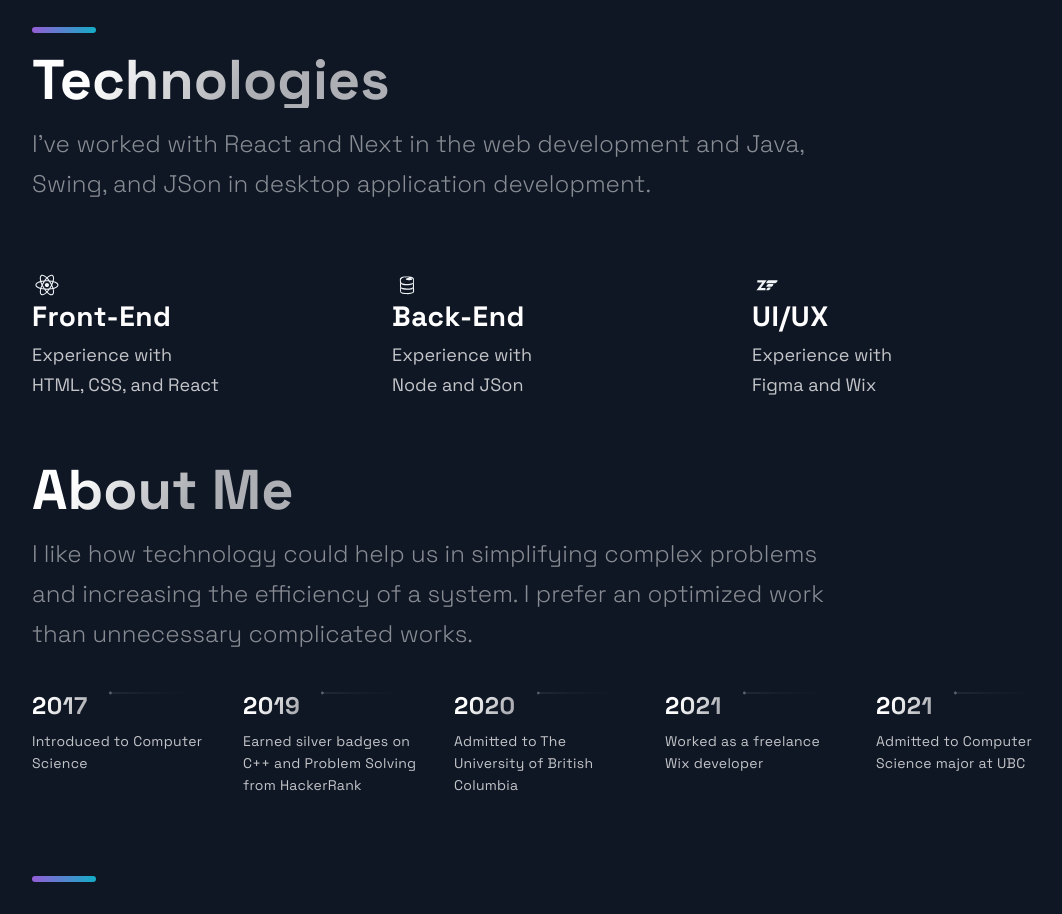
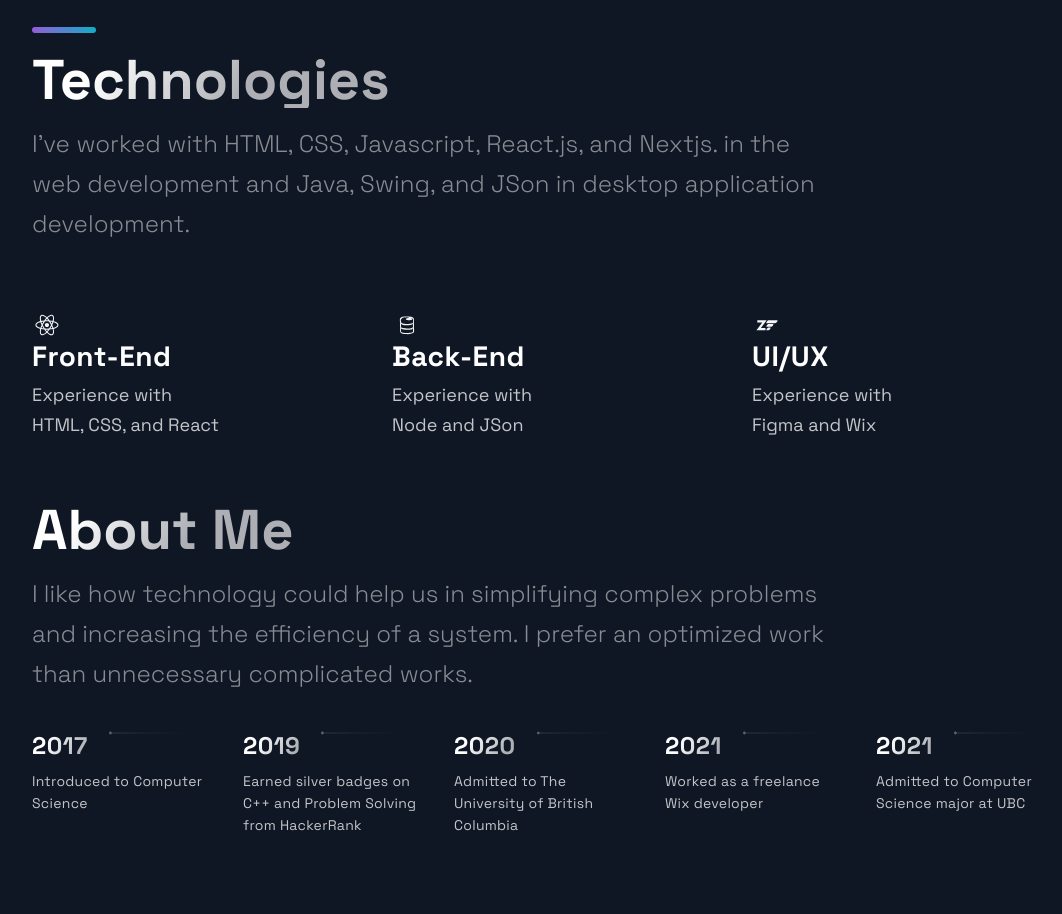
Before and after one commit to chrishadrian/personal-website, a Next.js app: page / in a window 1280 px wide. Shown: the part 2640-3554 px from the top of the page, without its empty margins (88-1150 px from the left). Built offline with nearby package versions, Linux system fonts and the light colour scheme.

Commit message:
Update Technologies.js

```diff
--- a/src/components/Technologies/Technologies.js
+++ b/src/components/Technologies/Technologies.js
@@ -9,7 +9,7 @@ const Technologies = () =>  (
     <br />
     <SectionTitle>Technologies</SectionTitle>
     <SectionText>
-      I've worked with React and Next in the web development and Java, Swing, and JSon in desktop application development.
+      I've worked with HTML, CSS, Javascript, React.js, and Nextjs. in the web development and Java, Swing, and JSon in desktop application development.
     </SectionText>
     <List>
       <ListItem>
```
